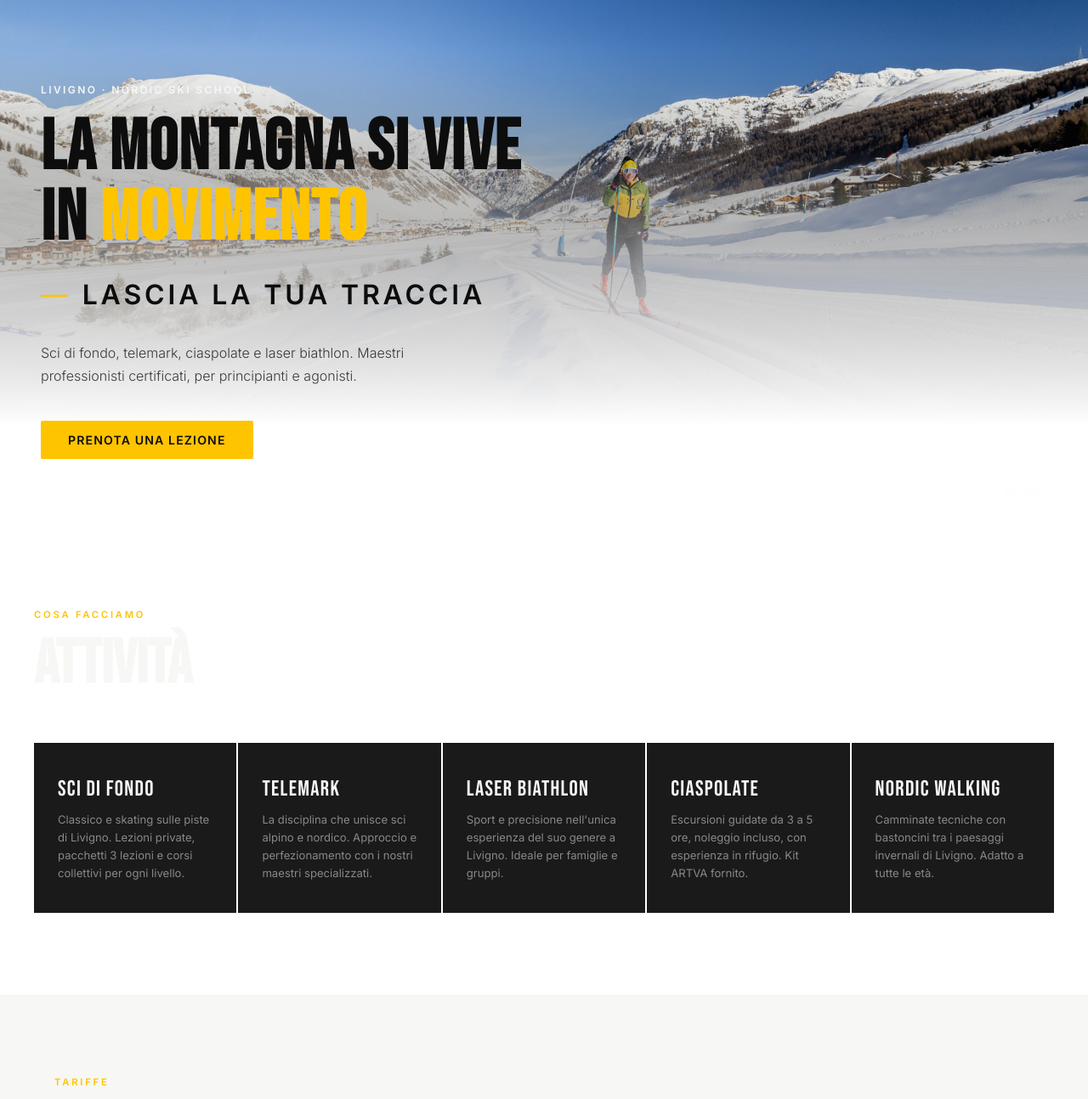
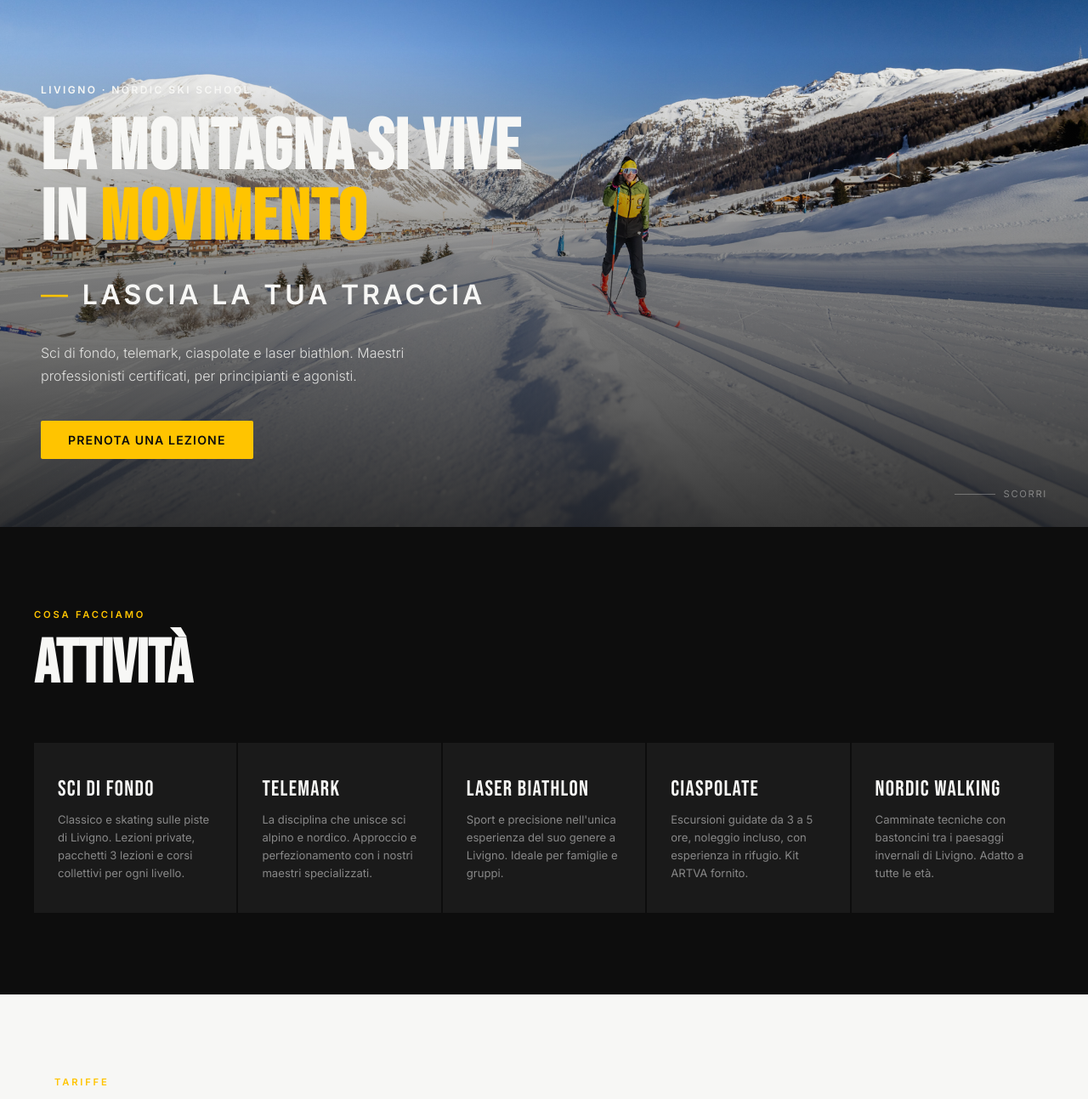
Before and after one commit to livigno2000/scuola-sci-fondo-livigno, a plain HTML site: page index.html in a window 1280 px wide. Shown: the part 180-1473 px from the top of the page at 85% size. Drawn offline with Linux system fonts and the light colour scheme.

Commit message:
Update index.html

```diff
--- a/index.html
+++ b/index.html
@@ -193,18 +193,6 @@
     background-position: center;
     opacity: 1;
   }
-  /* Gradiente bianco che sfuma la foto dal 60% verso il basso */
-  .hero-fade-white {
-    position: absolute;
-    inset: 0;
-    z-index: 1;
-    background: linear-gradient(to bottom,
-      transparent 45%,
-      rgba(255,255,255,0.6) 65%,
-      rgba(255,255,255,1) 85%
-    );
-    pointer-events: none;
-  }
   .hero-content {
     position: relative;
     z-index: 2;
@@ -221,7 +209,7 @@
   .hero-title {
     font-family: 'Bebas Neue', sans-serif;
     font-size: clamp(32px, 6.5vw, 110px);
-    color: var(--black);
+    color: var(--white);
     line-height: 1;
     letter-spacing: .02em;
     margin-bottom: 28px;
@@ -233,7 +221,7 @@
     font-size: clamp(1.3rem, 2.5vw, 2.2rem);
     font-weight: 700;
     font-style: normal;
-    color: var(--black);
+    color: var(--white);
     letter-spacing: .12em;
     text-transform: uppercase;
     margin-top: 4px;
@@ -246,7 +234,7 @@
     font-weight: 400;
   }
   .hero-sub {
-    color: rgba(0,0,0,.75);
+    color: rgba(247,247,245,.85);
     font-size: 1rem;
     font-weight: 300;
     max-width: 480px;
@@ -308,7 +296,7 @@
     position: relative;
     z-index: 2;
     padding: var(--section-pad);
-    background: var(--white);
+    background: transparent;
   }
   .section-label {
     font-size: .7rem;
@@ -1096,8 +1084,6 @@
 <!-- HERO -->
 <section id="hero">
   <div class="hero-bg"></div>
-  <div class="hero-fade-white"></div>
-  <div id="heroOverlay" style="position:absolute;inset:0;z-index:2;background:#0D0D0D;opacity:0;pointer-events:none;"></div>
   <div class="hero-content">
     <p class="hero-eyebrow" data-d="eyebrow">Livigno · Nordic Ski School</p>
     <h1 class="hero-title" data-i18n="hero.title">LA MONTAGNA SI VIVE<br>IN <span>MOVIMENTO</span></h1>
@@ -2104,33 +2090,37 @@ document.addEventListener('DOMContentLoaded', () => {
   const heroBg = document.querySelector('.hero-bg');
   function onScroll() {
     const heroH = document.getElementById('hero').offsetHeight;
-    const scrollY = window.scrollY;
-
-    // Il fade al nero inizia al 70% dell'hero e finisce al 130% (metà attività)
-    const start = heroH * 0.10;
-    const end   = heroH * 0.90;
-    const progress = Math.min(1, Math.max(0, (scrollY - start) / (end - start)));
-
-    // Hero: overlay nero sopra la foto
-    if (heroOverlay) {
-      heroOverlay.style.opacity = progress;
+    const progress = Math.min(1, window.scrollY / (heroH * 0.5));
+
+    // Photo fade
+    heroBg.style.opacity = 1 - progress;
+
+    // Attivita section: fade in black bg as user scrolls into it
+    if (attivita) {
+      const rect = attivita.getBoundingClientRect();
+      const winH = window.innerHeight;
+      // 0 when top of section is at bottom of viewport, 1 when scrolled half section height
+      const sectionProgress = Math.min(1, Math.max(0, (winH - rect.top) / (winH * 0.6)));
+      attivita.style.background = `rgba(13,13,13,${sectionProgress.toFixed(3)})`;
     }
 
-    // Attivita: stesso progress → da bianco a nero
-    if (attivita) {
-      // interpola tra bianco (255,255,255) e nero (13,13,13)
-      const r = Math.round(255 + (13 - 255) * progress);
-      const g = Math.round(255 + (13 - 255) * progress);
-      const b = Math.round(255 + (13 - 255) * progress);
-      attivita.style.background = `rgb(${r},${g},${b})`;
+    // Nav sempre trasparente — nessun background JS
+
+    // Logo text: black → white
+    const logoText = nav.querySelector('.nav-logo-text');
+    if (logoText) {
+      logoText.style.color = 'rgb(247,247,245)'; // sempre bianco
     }
 
-    // Nav logo sempre bianco
-    const logoText = nav.querySelector('.nav-logo-text');
-    if (logoText) logoText.style.color = 'rgb(247,247,245)';
-    nav.querySelectorAll('.nav-links a').forEach(a => { a.style.color = ''; });
-  }
-  const heroOverlay = document.getElementById('heroOverlay');
+    // Nav links stay white (CSS handles default), no override needed
+    // but reset any previous inline color so CSS white applies
+    nav.querySelectorAll('.nav-links a').forEach(a => {
+      a.style.color = '';
+    });
+
+
+    // nav.classList.toggle('scrolled', progress > 0.5); // disabilitato
+  }
   const attivita = document.getElementById('attivita');
   window.addEventListener('scroll', onScroll, { passive: true });
   onScroll();
```
